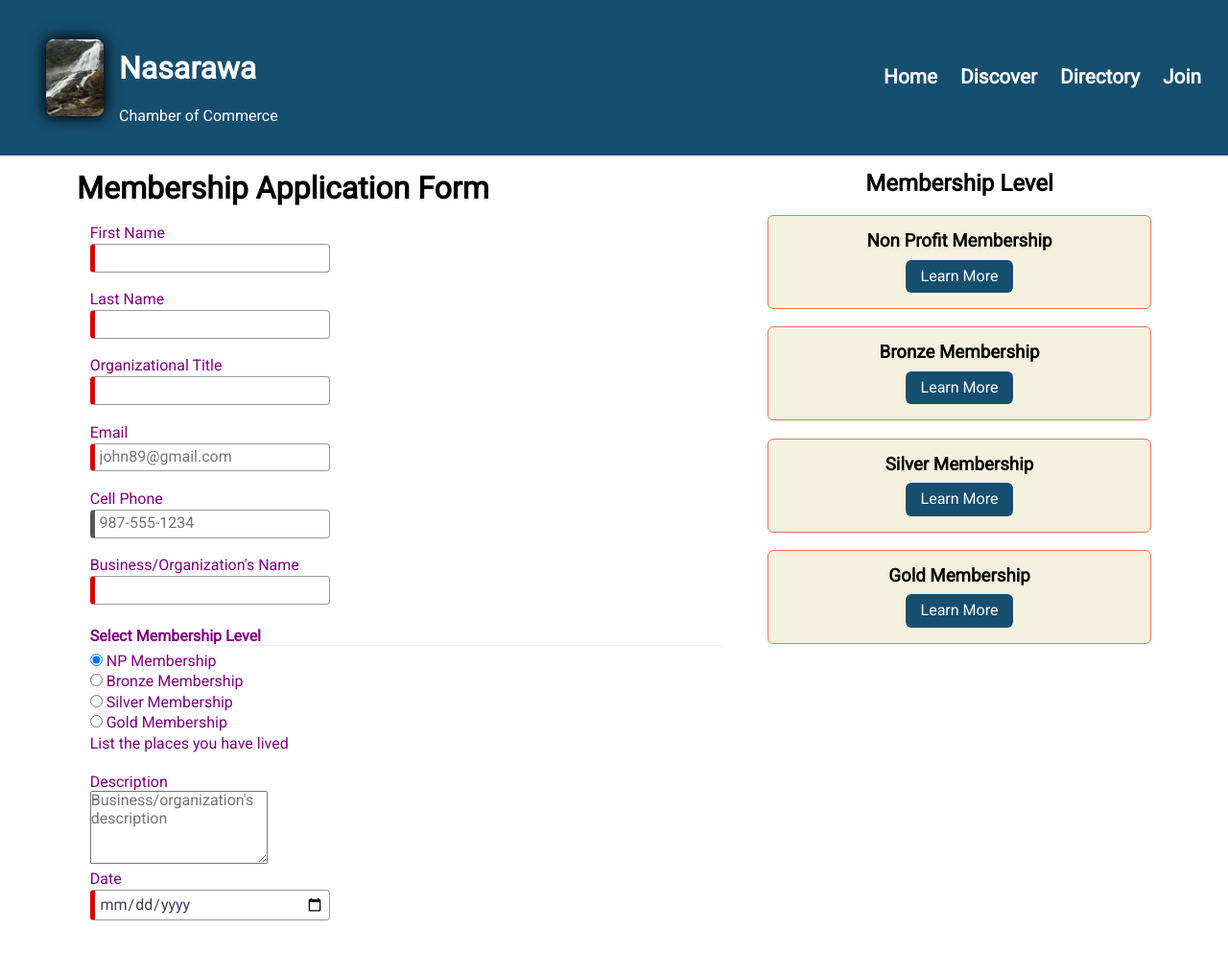
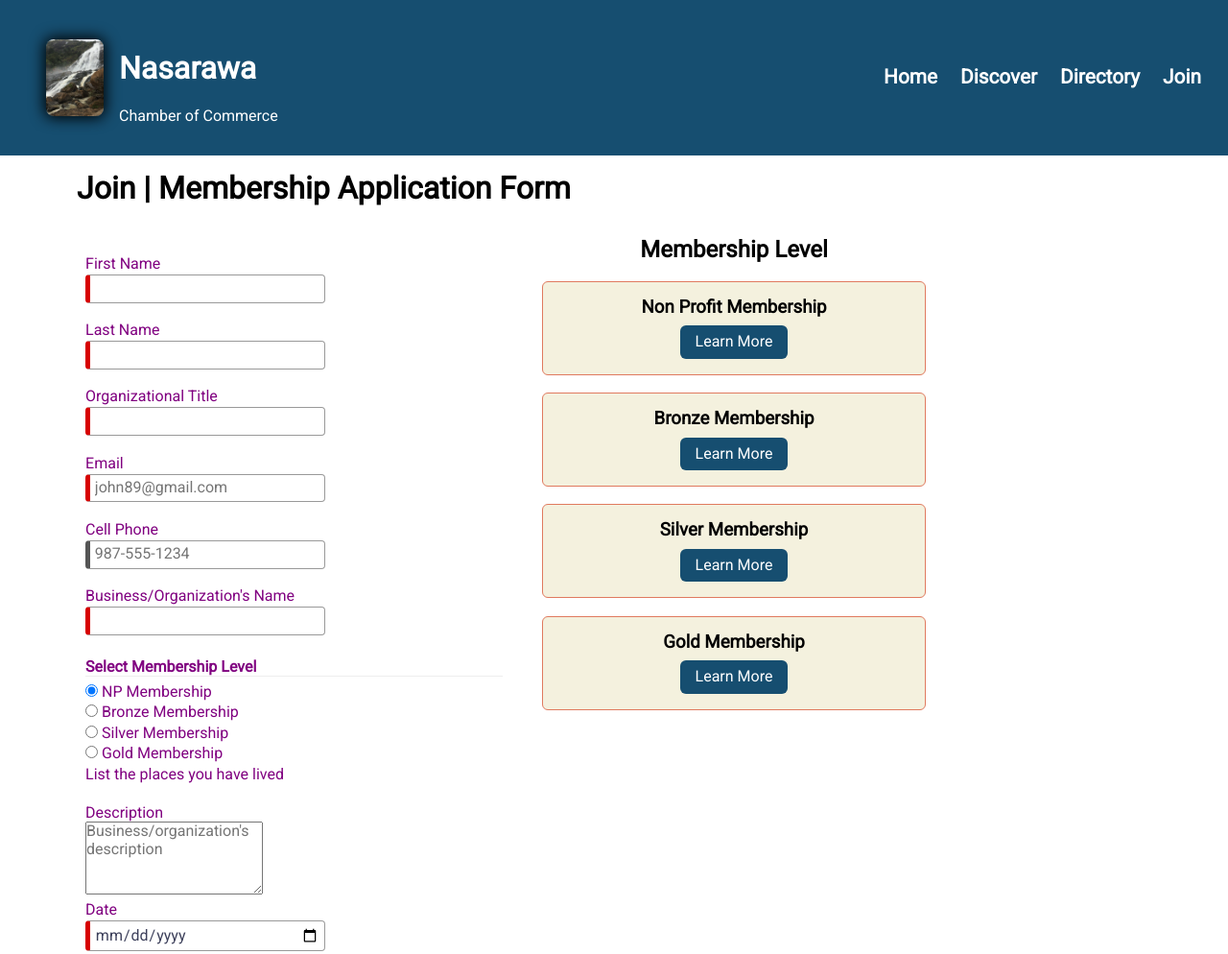
Before and after one commit to Jerryjmk14/wdd231, a plain HTML site: page chamber/join.html in a window 1280 px wide. Shown: the top 994 px of the page at 96% size. Drawn offline with Linux system fonts and the light colour scheme.

Commit message:
modified

```diff
--- a/chamber/join.html
+++ b/chamber/join.html
@@ -3,8 +3,8 @@
 <head>
     <meta charset="UTF-8">
     <meta name="viewport" content="width=device-width, initial-scale=1.0">
-    <title>Chamber of Commerce</title>
-    <meta name="description" content="Join Page | Chamber of Commerce.">
+    <title>Join | Membership Page</title>
+    <meta name="description" content="Join Page.">
     <meta name="author" content="Egwa Jeremiah">
     <link rel="stylesheet" href="styles/normalize.css">
     <link rel="stylesheet" href="styles/small.css">
@@ -46,8 +46,8 @@
     </header>
 
     <main class="membership">
-        <div>
-        <h1>Membership Application Form</h1>
+
+        <h1>Join | Membership Application Form</h1>
          <form method="GET" action="thanks.html" class="designOne">
       <label>First Name <input type="text" name="first" required autocomplete="given-name" title="Your First Name"></label>
         <label>Last Name <input type="text" name="last" required autocomplete="family-name" title="Your Last Name"></label>
@@ -71,7 +71,7 @@
         <input type="submit" value="Join Us">
         <div id="loader"></div>
     </form>
-    </div>
+
 
     <div class="levels">
     <h2>Membership Level</h2>
--- a/chamber/styles/small.css
+++ b/chamber/styles/small.css
@@ -440,6 +440,7 @@ form {
       color: purple;
       padding-top: .2rem;
     }
+
     h3 {
       font-size: 1rem;
       color: purple;
```
